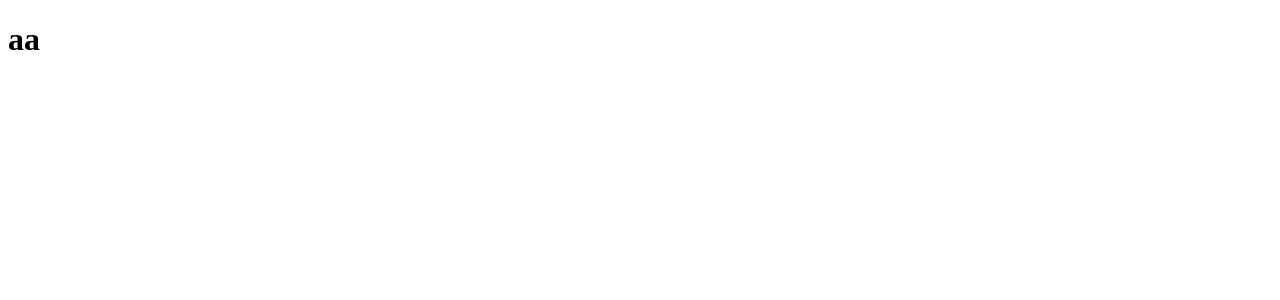
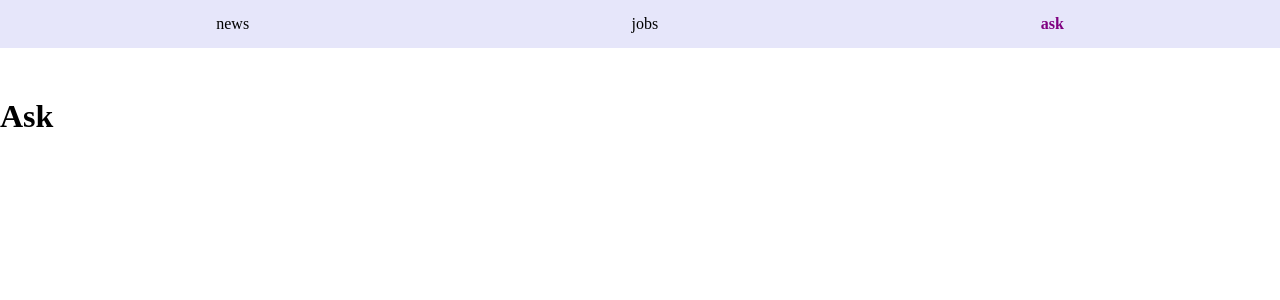
Before and after one commit to noh-JE/vue-NewsAPI, a Vue app: page /ask in a window 1280 px wide. Shown: the top 300 px of the page. Built offline with nearby package versions, Linux system fonts and the light colour scheme.

Commit message:
vue-router 구현

```diff
--- a/src/App.vue
+++ b/src/App.vue
@@ -1,17 +1,29 @@
 <template>
   <div id="app">
-    <h1>aa</h1>
+    <HeaderView />
+    <div class="contents">
+      <!-- contents 영역으로 잡힘 -->
+      <router-view></router-view>
+    </div>
   </div>
 </template>
 
 <script>
+import HeaderView from '@/components/common/HeaderView';
 
 export default {
   name: 'App',
   components: {
+    HeaderView,
   }
 }
 </script>
 
 <style>
+* {
+  margin: 0;
+  padding: 0;
+  list-style: none;
+  text-decoration: none;
+}
 </style>
--- /dev/null
+++ b/src/components/common/HeaderView.vue
@@ -0,0 +1,46 @@
+<template>
+  <header>
+    <nav>
+      <ul>
+        <li><router-link to="/news">news</router-link></li>
+        <li><router-link to="/jobs">jobs</router-link></li>
+        <li><router-link to="/ask">ask</router-link></li>
+      </ul>
+    </nav>
+  </header>
+</template>
+
+<script>
+export default {
+  name: 'HeaderView'
+}
+</script>
+
+<style scoped>
+header {
+  width: 100%;
+  margin-bottom: 50px;
+  background: lavender;
+}
+header nav {
+  padding: 15px 25px;
+}
+header ul {
+  display: flex;
+  align-content: center;
+  justify-content: space-around;
+}
+header li a {
+  padding: 10px 20px;
+  color: #000;
+}
+header li a:hover {
+  color: purple;
+  text-decoration: underline;
+}
+.router-link-exact-active,
+.router-link-active {
+  color: purple;
+  font-weight: bolder;
+}
+</style>
--- /dev/null
+++ b/src/components/views/AskView.vue
@@ -0,0 +1,13 @@
+<template>
+  <h1>Ask</h1>
+</template>
+
+<script>
+export default {
+  name: 'AskView'
+}
+</script>
+
+<style scoped>
+
+</style>
--- /dev/null
+++ b/src/components/views/JobsView.vue
@@ -0,0 +1,13 @@
+<template>
+  <h1>Jobs</h1>
+</template>
+
+<script>
+export default {
+  name: 'JobsNews'
+}
+</script>
+
+<style scoped>
+
+</style>
--- a/src/main.js
+++ b/src/main.js
@@ -1,8 +1,10 @@
 import Vue from 'vue'
+import router from '@/routes/index.js' // { router } 로 표기 시 오류
 import App from './App.vue'
 
 Vue.config.productionTip = false
 
 new Vue({
   render: h => h(App),
+  router
 }).$mount('#app')
```
Also changed, not shown: src/routes/index.js (added, +21 -0 lines), src/components/routes/index.js (deleted).
